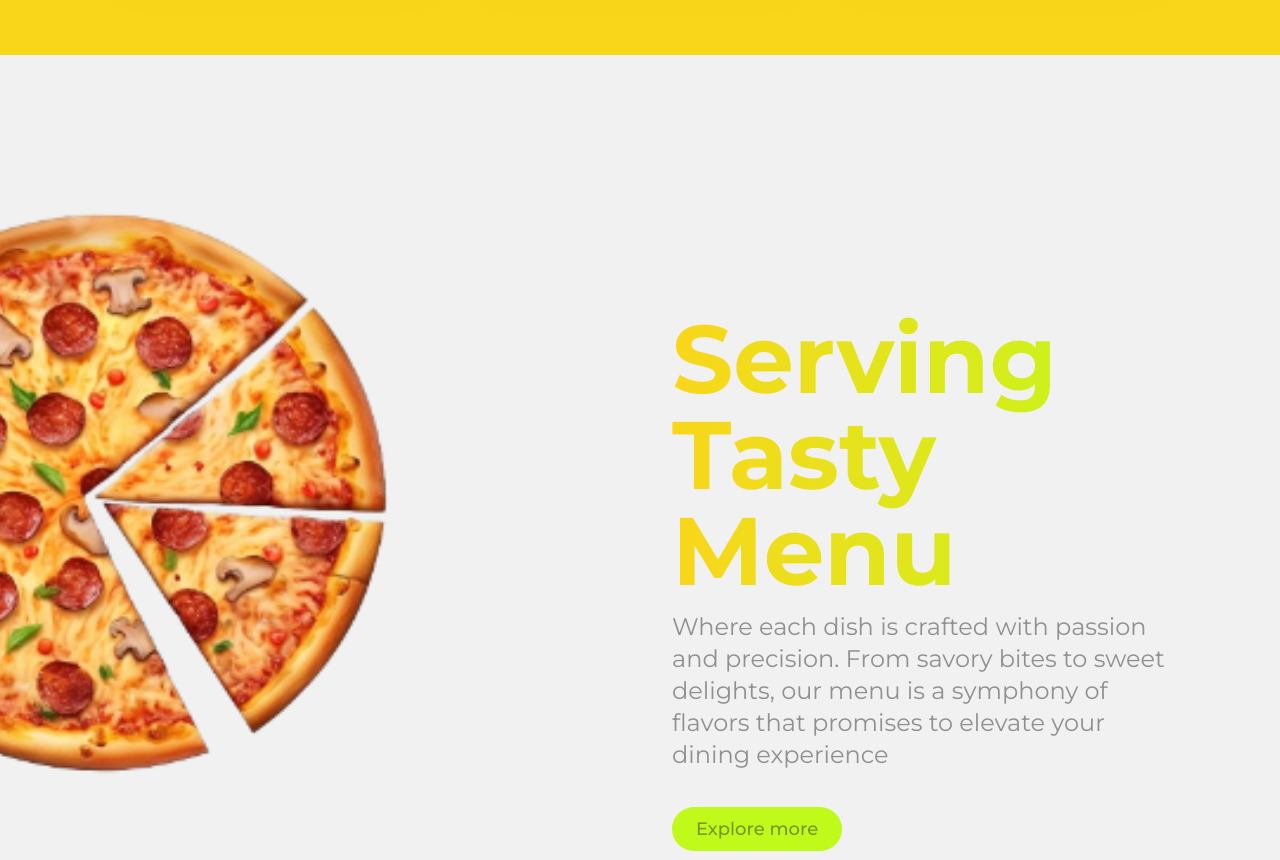
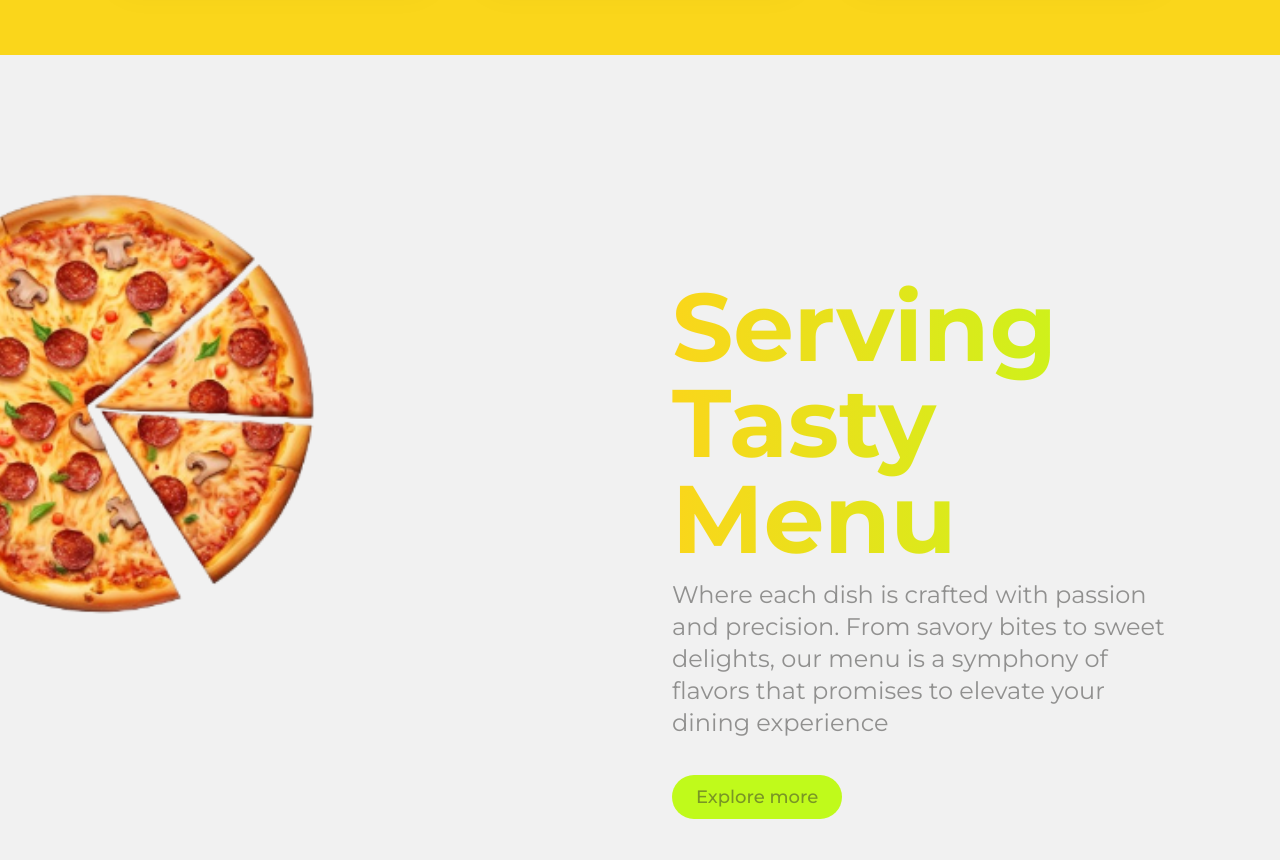
Before and after one commit to TinySmash/grill, a Next.js app: page / in a window 1280 px wide. Shown: the part 1540-2400 px from the top of the page. Built offline with nearby package versions, Linux system fonts and the light colour scheme.

Commit message:
Servin tasty menu section done

```diff
--- a/src/components/Home/Menu/Menu.tsx
+++ b/src/components/Home/Menu/Menu.tsx
@@ -31,9 +31,9 @@ function Menu() {
           initial="hidden"
           animate={controls}
           transition={{ duration: 0.5, delay: 1 }}
-          className="hidden lg:flex relative w-2/3 h-auto -left-1/3"
+          className="hidden lg:flex relative w-2/3 lg:w-1/2 h-auto -left-1/3 lg:-left-1/4"
         ></motion.img>
-        <div className="lg:absolute lg:right-24  w-full lg:w-2/5 text-center lg:text-start mt-20 xl:mt-44">
+        <div className="lg:absolute lg:right-24  w-full lg:w-2/5 text-center lg:text-start mt-20 xl:mt-36">
           <h1 className="text-3xl sm:text-4xl md:text-5xl lg:text-6xl xl:text-8xl font-bold text-grill-gradient mb-3">
             Serving Tasty Menu
           </h1>
```
